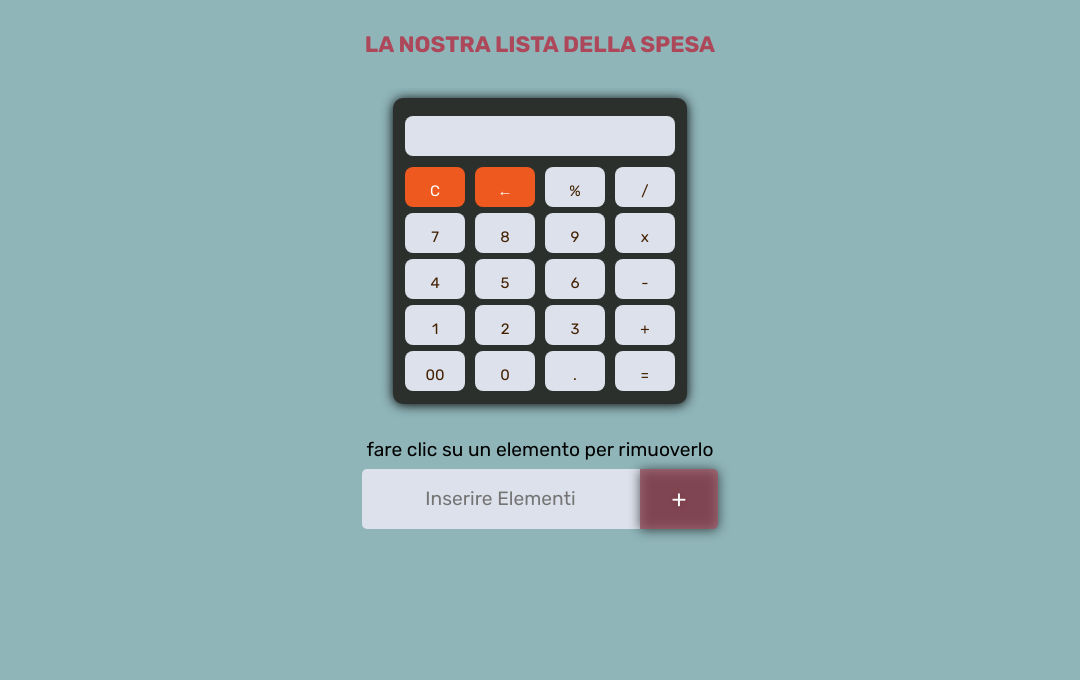
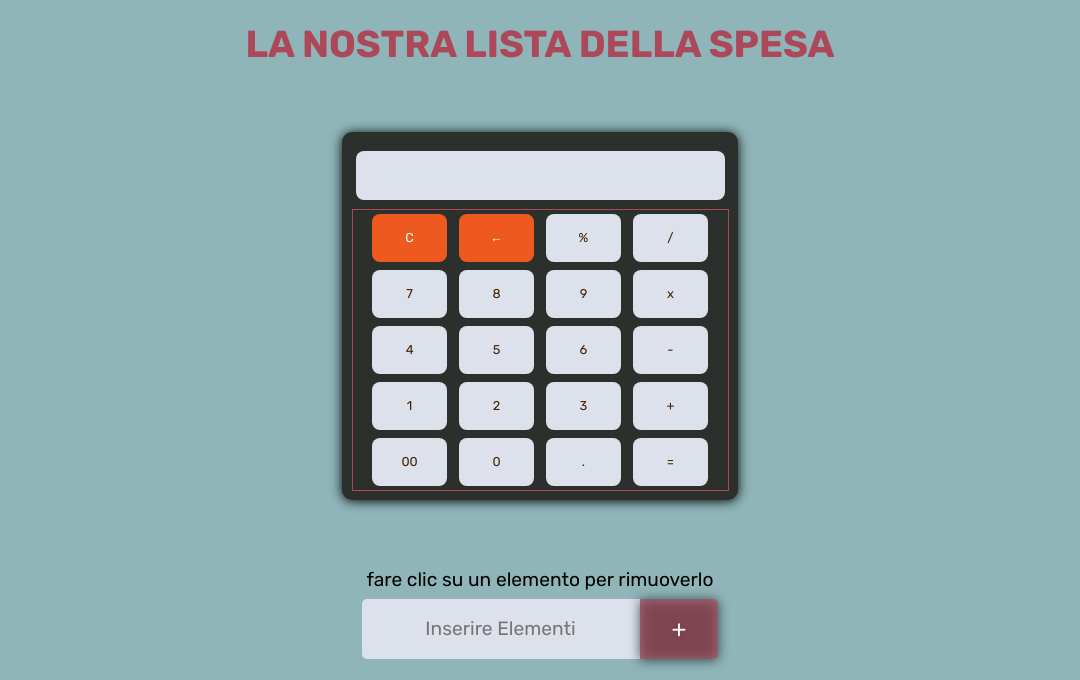
Before and after one commit to emarketguy27/Firebase-App, a plain HTML site: page index.html in a window 1280 px wide. Both pictures are taken after a click on the picture 1223 px from the left and 44 px from the top of the page. Shown: the full height of the page, 100-1180 px from the left. Drawn offline with Linux system fonts and the light colour scheme; no server answers.

Commit message:
Fixes for calculator styling and UI

```diff
--- a/index.css
+++ b/index.css
@@ -39,11 +39,22 @@ body {
   transition: all 0.5s ease-in-out;
 }
 #calc.visible {
-  height: 310px;
+  height: 440px;
   opacity: 1;
 }
 #calc.hidden {
   height: 0;
+}
+.calc-form {
+  max-width: 100%;
+  max-height: 100%;
+}
+.btn-panel {
+  text-align: center;
+  border: 1px solid #ac485a;
+}
+.calc-btn {
+  width: 100%;
 }
 #content {
   background: #2c302c;
@@ -53,11 +64,11 @@ body {
 #content form input {
   border: 0;
   outline: 0;
-  width: 60px;
-  height: 40px;
+  width: 20%;
+  height: 20%;
   border-radius: 8px;
-  font-size: 15px;
-  margin: 3px;
+  font-size: 0.8rem;
+  margin: 4px;
   cursor: pointer;
 }
 #backspace {
@@ -88,7 +99,7 @@ form #output input {
   border-top: 1px solid #ac485a5e;
 }
 .add-item {
-  max-width: 95%;
+  max-width: 90vw;
   display: flex;
   position: sticky;
   top: 1.5rem;
@@ -145,7 +156,6 @@ img {
   &::before {
     content: "open";
     color: red;
-    font-size: 12px;
   }
 }
 #calc-btn.active {
@@ -160,7 +170,7 @@ img {
 h3 {
   margin: 0.5rem;
   padding: 0;
-  font-size: 1.4rem;
+  font-size: clamp(1rem, 0.3846rem + 2.4615vw, 3rem);
   color: #ac485a;
   text-transform: uppercase;
   text-align: center;
--- a/index.html
+++ b/index.html
@@ -49,35 +49,42 @@
 
       <div id="calc" class="hidden">
         <div id="content">
-          <form>
+          <form class="calc-form">
             <div id="output">
               <input type="text" id="res" aria-label="reset" />
             </div>
-            <div class="btn">
-              <input type="button" value="C" onclick="Clear()" id="clear" />
-              <input type="button" value="←" onclick="Back()" id="backspace" />
-              <input type="button" value="%" onclick="Solve('%')" />
-              <input type="button" value="/" onclick="Solve('/')" />
-              <br />
-              <input type="button" value="7" onclick="Solve('7')" />
-              <input type="button" value="8" onclick="Solve('8')" />
-              <input type="button" value="9" onclick="Solve('9')" />
-              <input type="button" value="x" onclick="Solve('*')" />
-              <br />
-              <input type="button" value="4" onclick="Solve('4')" />
-              <input type="button" value="5" onclick="Solve('5')" />
-              <input type="button" value="6" onclick="Solve('6')" />
-              <input type="button" value="-" onclick="Solve('-')" />
-              <br />
-              <input type="button" value="1" onclick="Solve('1')" />
-              <input type="button" value="2" onclick="Solve('2')" />
-              <input type="button" value="3" onclick="Solve('3')" />
-              <input type="button" value="+" onclick="Solve('+')" />
-              <br />
-              <input type="button" value="00" onclick="Solve('00')" />
-              <input type="button" value="0" onclick="Solve('0')" />
-              <input type="button" value="." onclick="Solve('.')" />
-              <input type="button" value="=" onclick="Result()" />
+            <div class="btn-panel">
+              <div class="row">
+                <input class="calc-btn" type="button" value="C" onclick="Clear()" id="clear" />
+              <input class="calc-btn" type="button" value="←" onclick="Back()" id="backspace" />
+              <input class="calc-btn" type="button" value="%" onclick="Solve('%')" />
+              <input class="calc-btn" type="button" value="/" onclick="Solve('/')" />
+              </div>
+              <div class="row">
+                <input class="calc-btn" type="button" value="7" onclick="Solve('7')" />
+              <input class="calc-btn" type="button" value="8" onclick="Solve('8')" />
+              <input class="calc-btn" type="button" value="9" onclick="Solve('9')" />
+              <input class="calc-btn" type="button" value="x" onclick="Solve('*')" />
+              </div>
+              <div class="row">
+                <input class="calc-btn" type="button" value="4" onclick="Solve('4')" />
+              <input class="calc-btn" type="button" value="5" onclick="Solve('5')" />
+              <input class="calc-btn" type="button" value="6" onclick="Solve('6')" />
+              <input class="calc-btn" type="button" value="-" onclick="Solve('-')" />
+              </div>
+              <div class="row">
+                <input class="calc-btn" type="button" value="1" onclick="Solve('1')" />
+              <input class="calc-btn" type="button" value="2" onclick="Solve('2')" />
+              <input class="calc-btn" type="button" value="3" onclick="Solve('3')" />
+              <input class="calc-btn" type="button" value="+" onclick="Solve('+')" />
+              </div>
+              <div class="row">
+                <input class="calc-btn" type="button" value="00" onclick="Solve('00')" />
+              <input class="calc-btn" type="button" value="0" onclick="Solve('0')" />
+              <input class="calc-btn" type="button" value="." onclick="Solve('.')" />
+              <input class="calc-btn" type="button" value="=" onclick="Result()" />
+              </div>
+
             </div>
           </form>
         </div>
```
